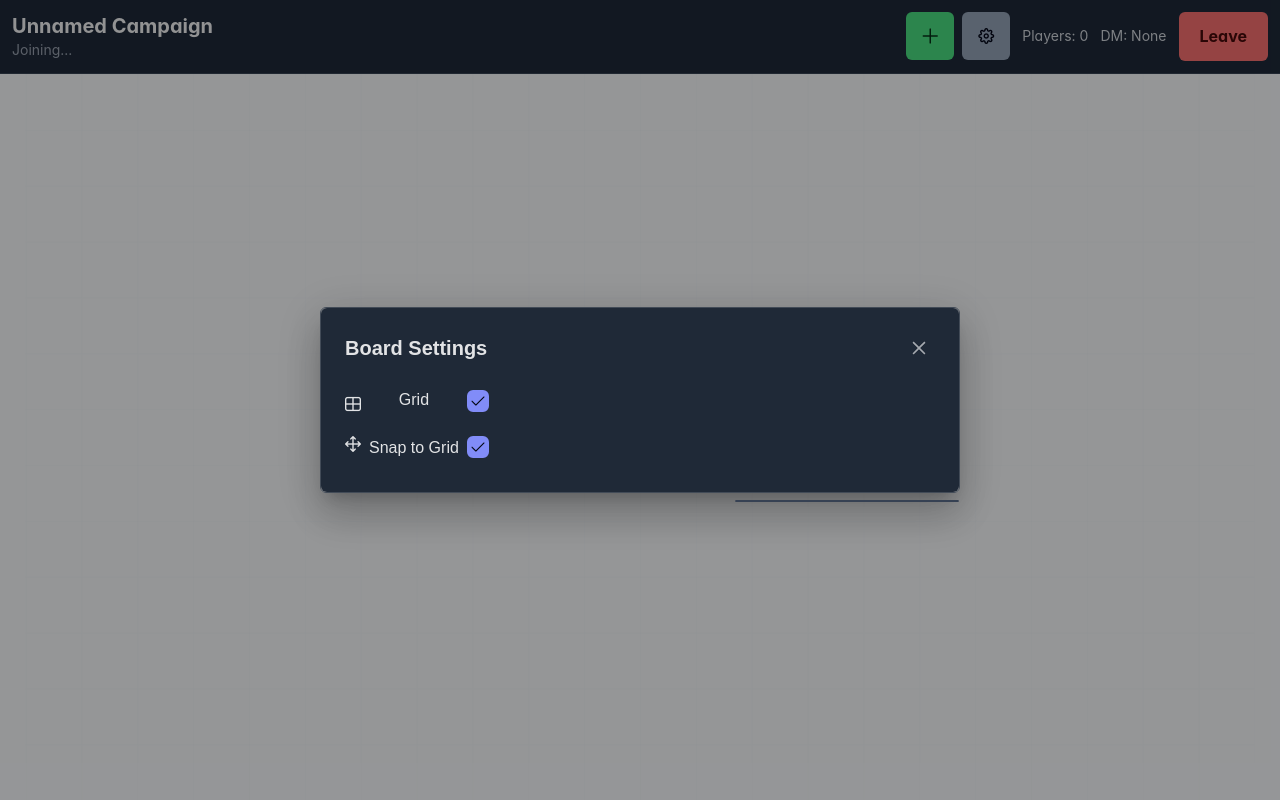
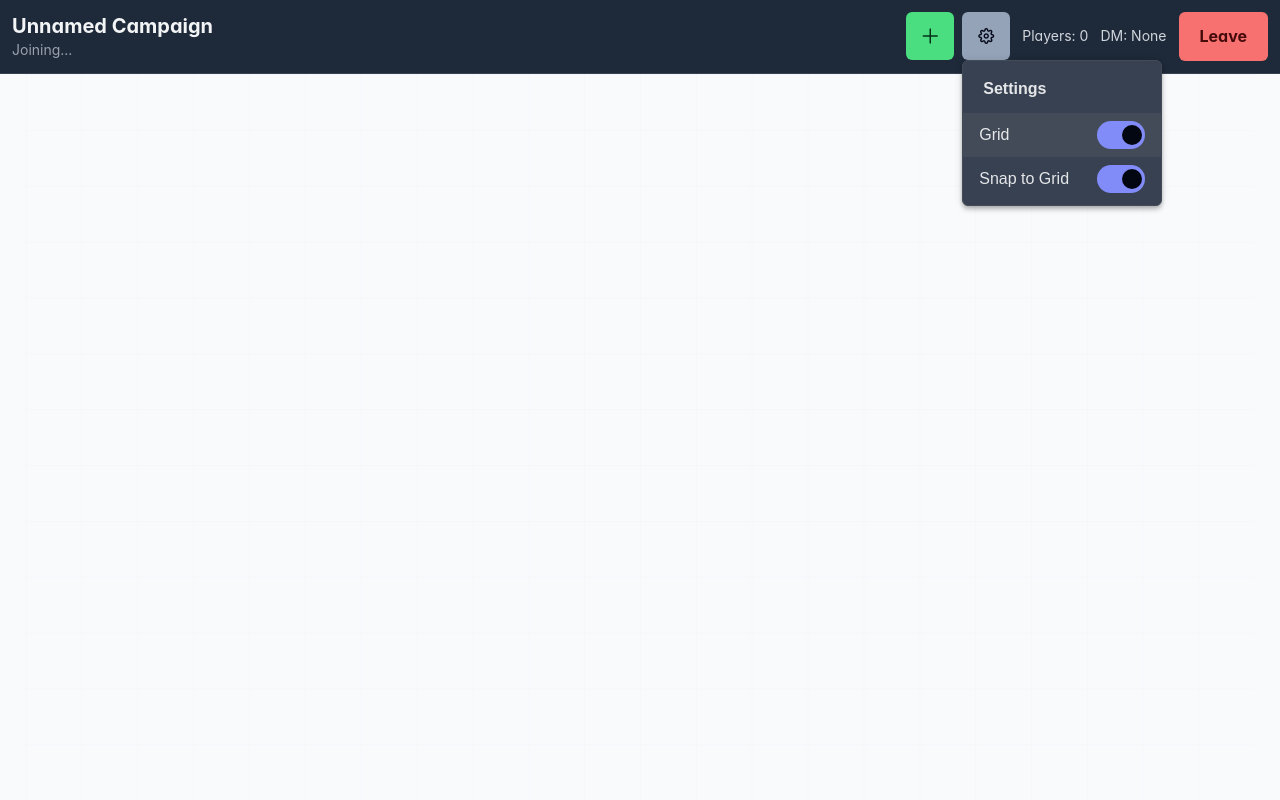
Before and after one commit to lnaidu14/dnd, a Next.js app: page /campaigns/1/session in a window 1280 px wide. Both pictures are taken after a click on the button 986 px from the left and 36 px from the top of the page. Shown: the top 800 px of the page. Built offline with nearby package versions, Linux system fonts and the light colour scheme; a web font is replaced by a local one.

Commit message:
refactored settings menu in session screen. added character creator as a dialog to session screen.

```diff
--- a/src/components/BoardControls/BoardControls.jsx
+++ b/src/components/BoardControls/BoardControls.jsx
@@ -1,43 +1,9 @@
-import React, { useState } from "react";
+import { useState, useRef } from "react";
 import { Button } from "primereact/button";
 import { Dialog } from "primereact/dialog";
 import { CharacterCreator } from "@/components";
-import { Checkbox } from "primereact/checkbox";
-
-function SettingsPanel({
-  gridVisible,
-  toggleGrid,
-  snapToGrid,
-  toggleSnapToGrid,
-  measurement,
-}) {
-  return (
-    <>
-      <div className="flex gap-2 items-center">
-        <div className="flex flex-col gap-6 items-center">
-          <i className="pi pi-table" />
-          <i className="pi pi-arrows-alt" />
-        </div>
-        <div className="flex flex-col gap-6 items-center">
-          <div>Grid</div>
-          <div>Snap to Grid</div>
-        </div>
-
-        <div className="flex flex-col gap-6 items-center">
-          <Checkbox onChange={toggleGrid} checked={gridVisible} />
-          <Checkbox onChange={toggleSnapToGrid} checked={snapToGrid} />
-        </div>
-      </div>
-      <div className="flex gap-2 items-center"></div>
-
-      <div
-        className="absolute right-0 top-full mt-2 w-56
-                        bg-gray-800 border border-gray-700 rounded-lg
-                        shadow-lg z-50"
-      ></div>
-    </>
-  );
-}
+import { InputSwitch } from "primereact/inputswitch";
+import { Menu } from "primereact/menu";
 
 export default function BoardControls({
   gridVisible,
@@ -47,7 +13,64 @@ export default function BoardControls({
   measurement,
 }) {
   const [isCharacterCreatorOpen, setIsCharacterCreatorOpen] = useState(false);
-  const [isSettingsOpen, setIsSettingsOpen] = useState(false);
+  const settingsMenuRef = useRef(null);
+  const settingsMenuItems = [
+    {
+      label: "Settings",
+      items: [
+        {
+          label: "Grid",
+          icon: "pi pi-table",
+          template: (item, options) => {
+            return (
+              <div
+                className="flex items-center w-full justify-between px-4 py-2 p-menuitem-content"
+                data-pc-section="content"
+                onMouseMove={(e) => options.onMouseMove(e)}
+                onClick={(e) => e.stopPropagation()}
+              >
+                <label htmlFor="grid" onClick={(e) => e.stopPropagation()}>
+                  Grid
+                </label>
+
+                <InputSwitch
+                  checked={gridVisible}
+                  onChange={toggleGrid}
+                  onClick={(e) => e.stopPropagation()}
+                />
+              </div>
+            );
+          },
+        },
+        {
+          label: "Snap to Grid",
+          icon: "pi pi-arrows-alt",
+          template: (item, options) => {
+            return (
+              <div
+                className="flex items-center w-full justify-between px-4 py-2 p-menuitem-content"
+                data-pc-section="content"
+                onMouseMove={(e) => options.onMouseMove(e)}
+                onClick={(e) => e.stopPropagation()}
+              >
+                <label
+                  htmlFor="snap_to_grid"
+                  onClick={(e) => e.stopPropagation()}
+                >
+                  Snap to Grid
+                </label>
+                <InputSwitch
+                  onChange={toggleSnapToGrid}
+                  checked={snapToGrid}
+                  onClick={(e) => e.stopPropagation()}
+                />
+              </div>
+            );
+          },
+        },
+      ],
+    },
+  ];
 
   return (
     <div className="relative inline-flex items-center gap-2">
@@ -60,7 +83,7 @@ export default function BoardControls({
       <Dialog
         header="Character Creator"
         visible={isCharacterCreatorOpen}
-        style={{ width: "50vw" }}
+        style={{ width: "60vw" }}
         onHide={() => {
           if (!isCharacterCreatorOpen) return;
           setIsCharacterCreatorOpen(false);
@@ -69,29 +92,20 @@ export default function BoardControls({
         <CharacterCreator />
       </Dialog>
 
+      <Menu
+        model={settingsMenuItems}
+        popup
+        ref={settingsMenuRef}
+        id="popup_menu_left"
+      />
       <Button
         icon="pi pi-cog"
-        onClick={() => setIsSettingsOpen(true)}
+        onClick={(event) => settingsMenuRef.current.toggle(event)}
+        aria-controls="popup_menu_left"
+        aria-haspopup
         rounded
         severity="secondary"
       />
-      <Dialog
-        header="Board Settings"
-        visible={isSettingsOpen}
-        style={{ width: "50vw" }}
-        onHide={() => {
-          if (!isSettingsOpen) return;
-          setIsSettingsOpen(false);
-        }}
-      >
-        <SettingsPanel
-          gridVisible={gridVisible}
-          toggleGrid={toggleGrid}
-          snapToGrid={snapToGrid}
-          toggleSnapToGrid={toggleSnapToGrid}
-          measurement={measurement}
-        />
-      </Dialog>
     </div>
   );
 }
```
Also changed, not shown: 1 other file (tests, documents, lock files or other folders).
